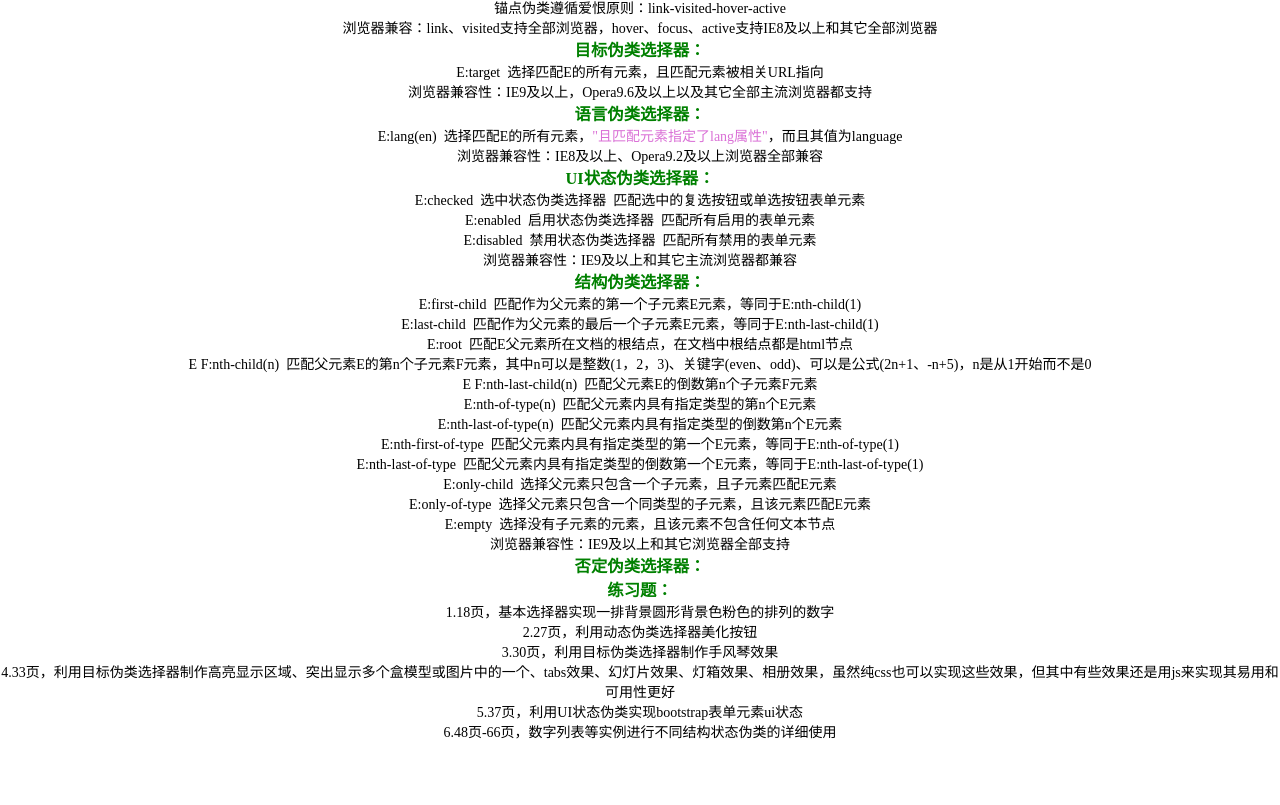
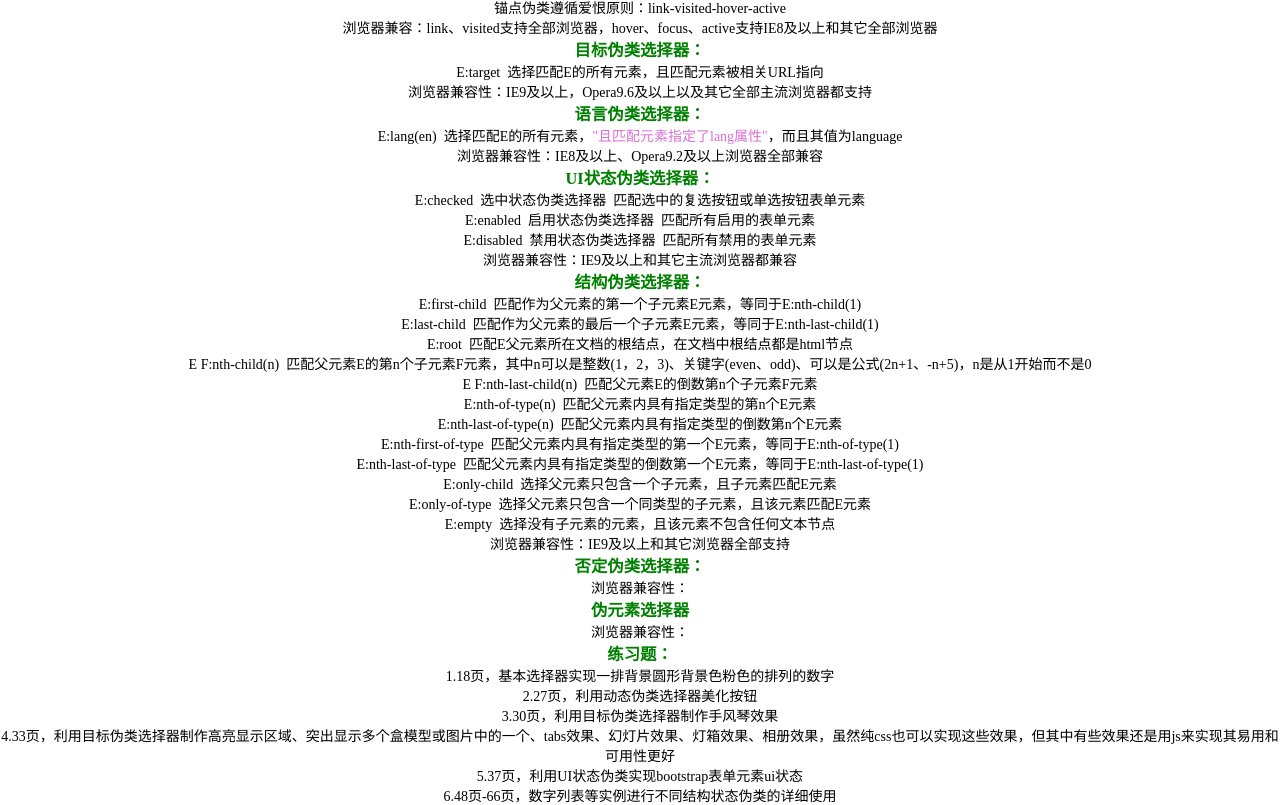
Before and after one commit to ChengLin-Zhou/css-basic-examples, a plain HTML site: page chapter_02/index.html in a window 1280 px wide. Shown: the part 533-1338 px from the top of the page. Before the commit the page ends 1274 px from the top, so only its background shows below. Drawn offline with Linux system fonts and the light colour scheme.

Commit message:
伪元素选择器

```diff
--- a/chapter_02/index.html
+++ b/chapter_02/index.html
@@ -79,8 +79,13 @@
             </div>
             <div class="negativePseudoClass-selector">
                 <h3>否定伪类选择器：</h3>
-                <p></p>
+                <p>浏览器兼容性：</p>
             </div>
+        </div>
+        <div class="pseudoEle-selector">
+            <h3>伪元素选择器</h3>
+            <p></p>
+            <p>浏览器兼容性：</p>
         </div>
         <div class="css3-examples">
             <h3>练习题：</h3>
```
